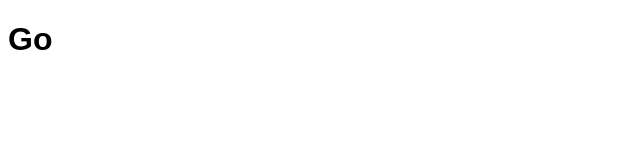
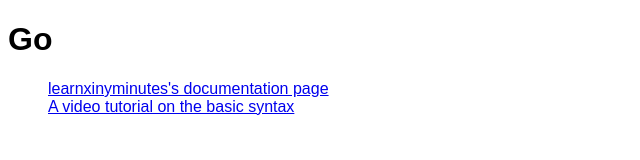
Before and after one commit to Redfill/useful-guides-to-x, a plain HTML site: page code/go/index.html in a window 1280 px wide. Shown: the whole page, without its empty margins (0-640 px from the left). Drawn offline with Linux system fonts and the light colour scheme.

Commit message:
edited minor changes

```diff
--- a/code/go/index.html
+++ b/code/go/index.html
@@ -10,6 +10,8 @@
     </head>
     <body>
         <ul style="list-style-type:none">
+            <li><a href="https://learnxinyminutes.com/docs/go/">learnxinyminutes's documentation page</a></li>
+            <li><a href="https://www.youtube.com/watch?v=CF9S4QZuV30">A video tutorial on the basic syntax</a></li>
         </ul>
     </body>
 </html>
```
